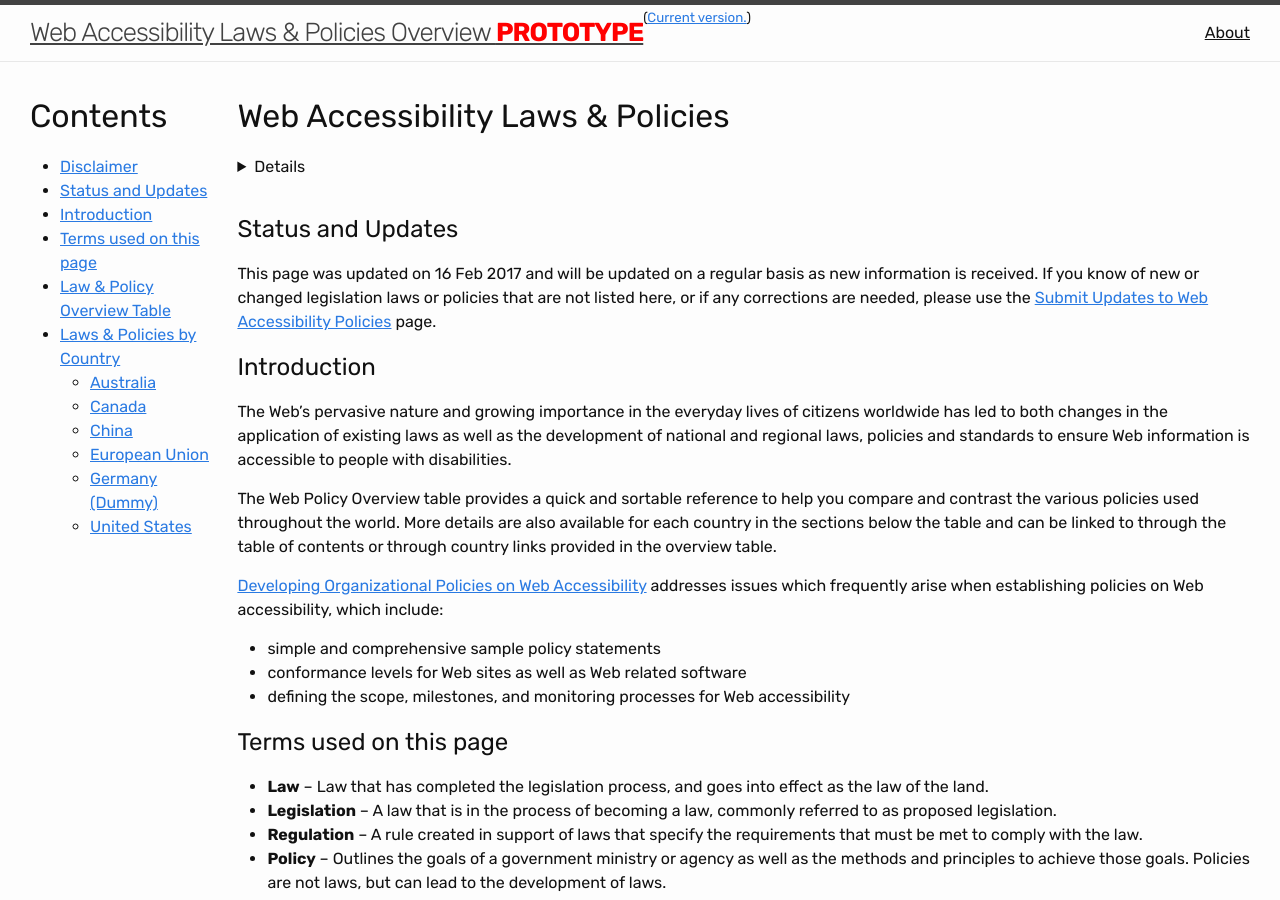
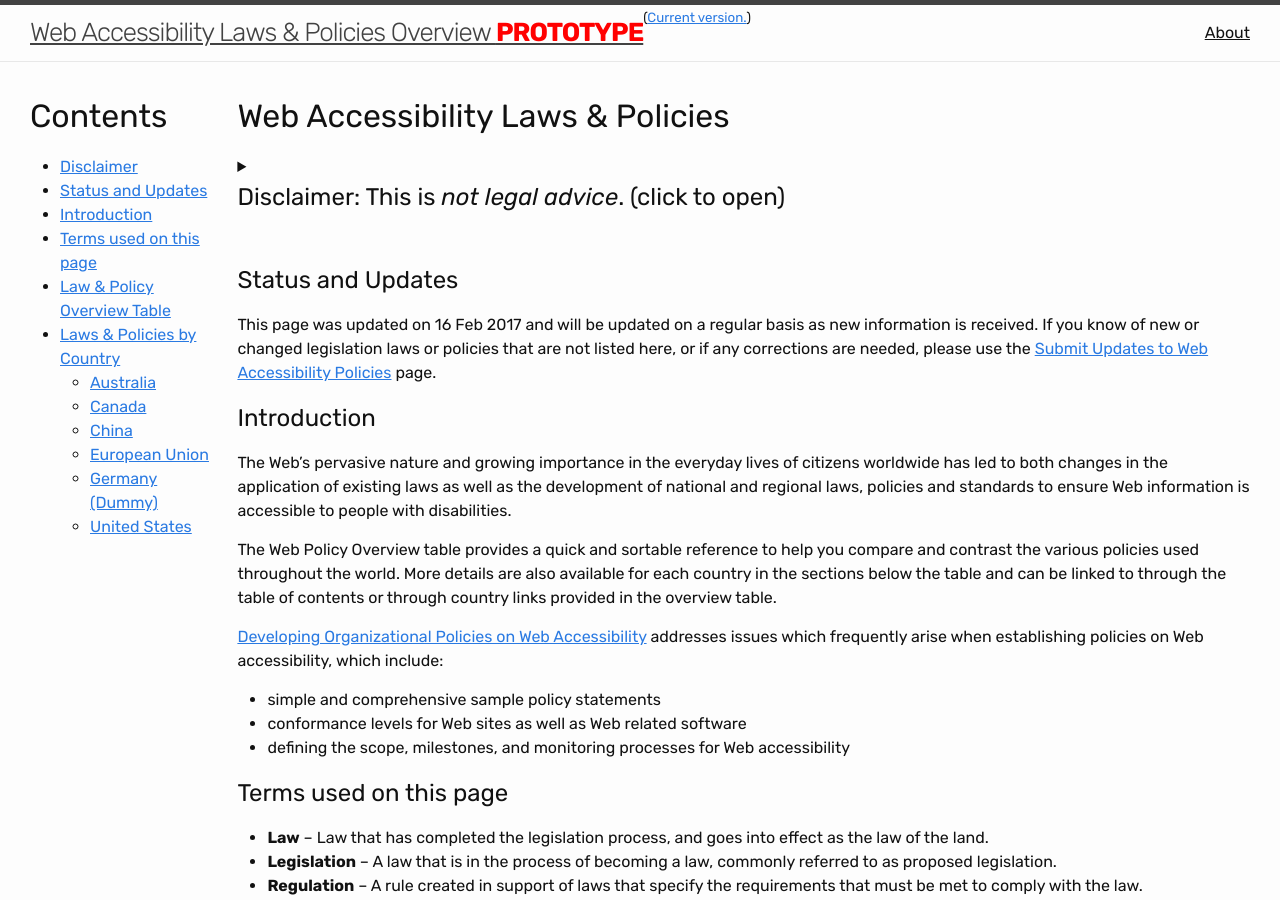
Before and after one commit to w3c/wai-policies-prototype, a Jekyll site: the page built from index.html, in a window 1280 px wide and 900 px high. Built offline with Jekyll 4.4.1, drawn with Linux system fonts in a browser that asks for light colours; part of the change alters nothing that is shown.

Commit message:
added summary to disclaimer
also related to issue #1

```diff
--- a/index.html
+++ b/index.html
@@ -29,7 +29,7 @@ layout: default
   {% for help in site.help %}
     {% if help.title == "Disclaimer" %}
     <details>
-    <h2 id="x{{help.title | slugify }}">{{help.title}}: This is <em>not legal advice</em>. (click to open)</h2>
+      <summary><h2 id="x{{help.title | slugify }}">{{help.title}}: This is <em>not legal advice</em>. (click to open)</h2></summary>
     {{help.content}}
     </details>
     {% else %}
```
